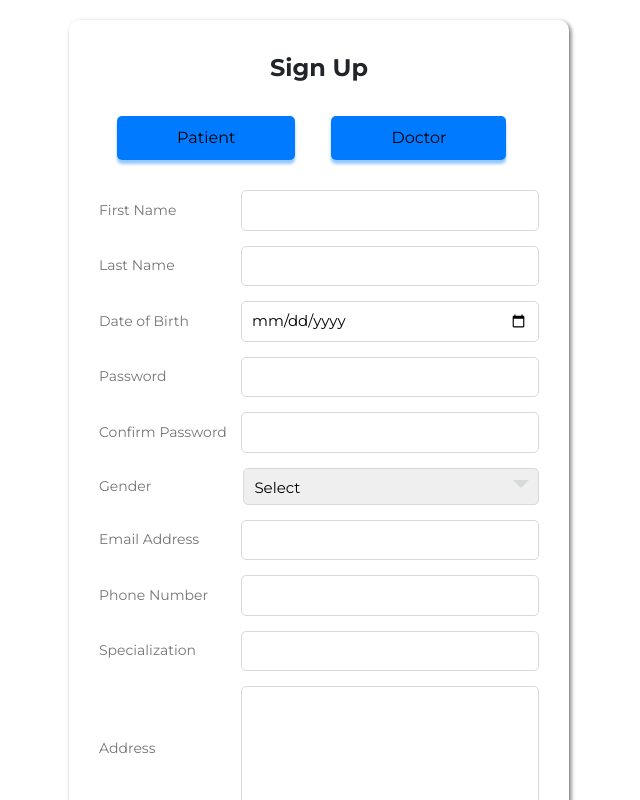
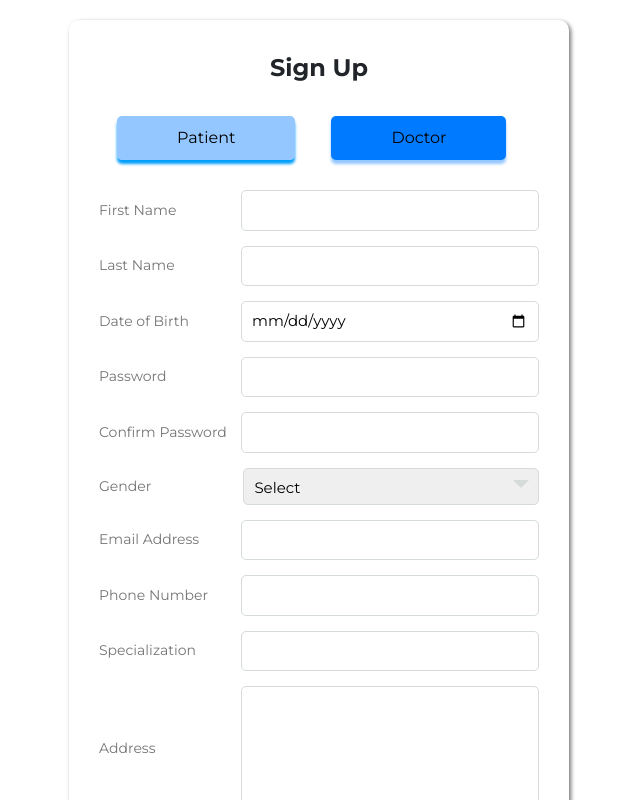
Before and after one commit to omaralex-max/MedixLine-Front-end, a React (Create React App) app: page /signup in a window 1280 px wide. Shown: the top 800 px of the page, without its empty margins (321-961 px from the left). Built offline with nearby package versions, Linux system fonts and the light colour scheme; the HTML template or start-up script is replaced by a standard one.

Commit message:
edited form v2

```diff
--- a/src/components/sign_up/doc_sign_up.jsx
+++ b/src/components/sign_up/doc_sign_up.jsx
@@ -2,16 +2,23 @@ import React from "react";
 import "./sign.css";
 import { Link } from "react-router-dom";
 
-const DocForm = ({ onSwitchForm }) => {
+const DocForm = ({ activeForm, onSwitchForm }) => {
   return (
     <div className="wrapper">
       <div className="title">Sign Up</div>
-      <button onClick={() => onSwitchForm("patient")} className="switch">
+      <button
+        onClick={() => onSwitchForm("patient")}
+        className={`switch ${activeForm === "patient" ? "active" : ""}`}
+      >
         Patient
       </button>
-      <button onClick={() => onSwitchForm("doctor")} className="switch">
+      <button
+        onClick={() => onSwitchForm("doctor")}
+        className={`switch ${activeForm === "doctor" ? "active" : ""}`}
+      >
         Doctor
       </button>
+      {activeForm === "doctor" && (
         <div className="form">
           <div className="inputfield">
             <label>First Name</label>
@@ -95,6 +102,7 @@ const DocForm = ({ onSwitchForm }) => {
             </Link>
           </div>
         </div>
+      )}
     </div>
   );
 };
--- a/src/components/sign_up/patient_sign_up.jsx
+++ b/src/components/sign_up/patient_sign_up.jsx
@@ -2,16 +2,23 @@ import React from "react";
 import "./sign.css";
 import { Link } from "react-router-dom";
 
-const DocForm = ({ onSwitchForm }) => {
+const PatientForm = ({ activeForm, onSwitchForm }) => {
   return (
     <div className="wrapper">
       <div className="title">Sign Up</div>
-      <button onClick={() => onSwitchForm("patient")} className="switch">
+      <button
+        onClick={() => onSwitchForm("patient")}
+        className={`switch ${activeForm === "patient" ? "active" : ""}`}
+      >
         Patient
       </button>
-      <button onClick={() => onSwitchForm("doctor")} className="switch">
+      <button
+        onClick={() => onSwitchForm("doctor")}
+        className={`switch ${activeForm === "doctor" ? "active" : ""}`}
+      >
         Doctor
       </button>
+      {activeForm === "patient" && (
         <div className="form">
           <div className="inputfield">
             <label>First Name</label>
@@ -87,8 +94,9 @@ const DocForm = ({ onSwitchForm }) => {
             </Link>
           </div>
         </div>
+      )}
     </div>
   );
 };
 
-export default DocForm;
+export default PatientForm;
--- a/src/components/sign_up/sign.css
+++ b/src/components/sign_up/sign.css
@@ -245,3 +245,7 @@ body {
   color: #ebf0fd;
   box-shadow: 0 4px 3px #bbbbbb;
 }
+.switch.active {
+  background: #007bff6b;
+  box-shadow: 0 4px 3px #009efa;
+}
--- a/src/pages/sign_up.jsx
+++ b/src/pages/sign_up.jsx
@@ -2,26 +2,22 @@ import React, { useState } from 'react';
 import DocForm from '../components/sign_up/doc_sign_up';
 import PatientForm from '../components/sign_up/patient_sign_up';
 
-const Sign_up = () => {
-  const [isDoctorForm, setIsDoctorForm] = useState(false);
+const SignUp = () => {
+  const [activeForm, setActiveForm] = useState("patient");
 
-  const handleSwitchForm = (formType) => {
-    if (formType === 'doctor') {
-      setIsDoctorForm(true);
-    } else {
-      setIsDoctorForm(false);
-    }
+  const handleSwitchForm = (form) => {
+    setActiveForm(form);
   };
 
   return (
     <div>
-      {isDoctorForm ? (
-        <DocForm onSwitchForm={handleSwitchForm} />
+      {activeForm === "doctor" ? (
+        <DocForm activeForm={activeForm} onSwitchForm={handleSwitchForm} />
       ) : (
-        <PatientForm onSwitchForm={handleSwitchForm} />
+        <PatientForm activeForm={activeForm} onSwitchForm={handleSwitchForm} />
       )}
     </div>
   );
 };
 
-export default Sign_up;
+export default SignUp;
```
Lines whose indentation alone changed are shown as unchanged.
